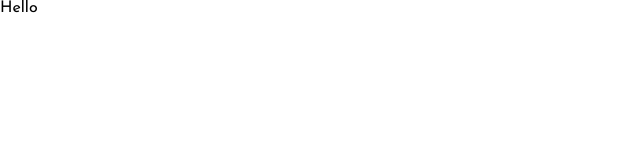
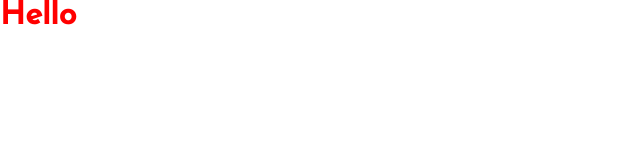
Before and after one commit to Rangeraluffy/Stars_Friends_NFT, a React (Create React App) app: page / in a window 1280 px wide. Shown: the top 160 px of the page, without its empty margins (0-640 px from the left). Built offline with nearby package versions, Linux system fonts and the light colour scheme.

Commit message:
Add node-sass

```diff
--- a/package.json
+++ b/package.json
@@ -6,6 +6,7 @@
     "@testing-library/jest-dom": "^5.16.2",
     "@testing-library/react": "^12.1.3",
     "@testing-library/user-event": "^13.5.0",
+    "node-sass": "^7.0.1",
     "react": "^17.0.2",
     "react-dom": "^17.0.2",
     "react-scripts": "5.0.0",
--- a/src/App.js
+++ b/src/App.js
@@ -1,7 +1,9 @@
+import Navbar from "./components/navbar/Navbar";
+
 function App() {
   return (
     <div className="App">
-      Hello
+      <Navbar />
     </div>
   );
 }
--- /dev/null
+++ b/src/components/navbar/Navbar.jsx
@@ -0,0 +1,10 @@
+import React from 'react'
+import "./navbar.scss"
+
+export default function Navbar() {
+  return (
+    <div className="navigation_bar_stars_friends">
+        <h1>Hello</h1>
+    </div>
+  )
+}
--- /dev/null
+++ b/src/components/navbar/navbar.scss
@@ -0,0 +1,3 @@
+.navigation_bar_stars_friends {
+  color: red;
+}
```
Also changed, not shown: 1 other file (tests, documents, lock files or other folders).
